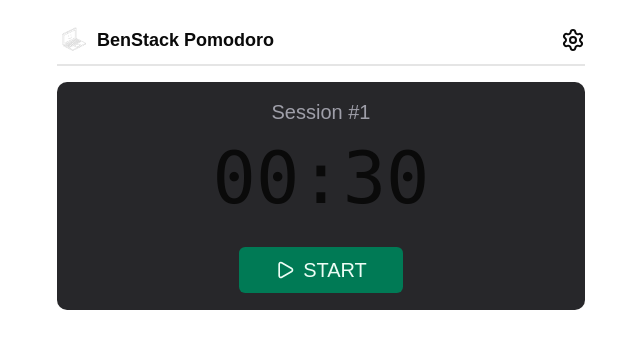
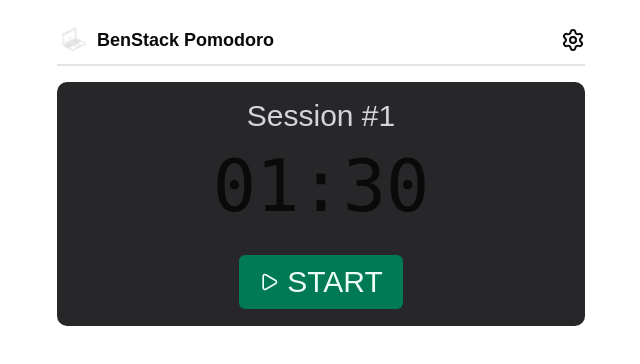
Before and after one commit to benstackdev/benstack-pomodoro, a React (Vite) app: page / in a window 1280 px wide. Shown: the top 364 px of the page, without its empty margins (319-959 px from the left). Built offline with nearby package versions, Linux system fonts and the light colour scheme.

Commit message:
refactor timer:
- works based on one given time in seconds
rather than having to specify minutes and seconds
- tweaked some font sizes

```diff
--- a/src/App.tsx
+++ b/src/App.tsx
@@ -5,7 +5,7 @@ export function App() {
   return (
     <div className="flex flex-col min-h-svh p-6 max-w-xl mx-auto">
       <Header />
-      <Timer focusMinutes={0} focusSeconds={30} breakMinutes={2} breakSeconds={0} />
+      <Timer focusTime={90} breakTime={120} />
     </div>
   );
 }
--- a/src/components/timer.tsx
+++ b/src/components/timer.tsx
@@ -14,20 +14,15 @@ const TimerState = {
 export type TimerStateType = (typeof TimerState)[keyof typeof TimerState];
 
 export type TimerProps = {
-  focusMinutes: number,
-  focusSeconds: number,
-  breakMinutes: number,
-  breakSeconds: number;
+  focusTime: number,
+  breakTime: number;
 };
 
 export function Timer({
-  focusMinutes: fminutes,
-  focusSeconds: fseconds,
-  breakMinutes: bminutes,
-  breakSeconds: bseconds
+  focusTime,
+  breakTime
 }: TimerProps) {
-  const [minutes, setMinutes] = useState<number>(fminutes);
-  const [seconds, setSeconds] = useState<number>(fseconds);
+  const [time, setTime] = useState<number>(focusTime);
   const [sessionCount, setSessionCount] = useState<number>(1);
   const [onBreak, setOnBreak] = useState<boolean>(false);
 
@@ -35,28 +30,29 @@ export function Timer({
 
   // Update timer
   const updateTimer = useCallback(() => {
-    if (seconds === 0) {
-      if (minutes === 0) {
-        setTimerState(TimerState.DONE);
-        setSessionCount(onBreak ? sessionCount + 1 : sessionCount);
-        setMinutes(onBreak ? fminutes : bminutes);
-        setSeconds(onBreak ? fseconds : bseconds);
-        setOnBreak(!onBreak);
-        return;
-      }
-      setSeconds(59);
-      setMinutes(minutes - 1);
+    if (time === 0) {
+      setTimerState(TimerState.DONE);
+      setSessionCount(onBreak ? sessionCount + 1 : sessionCount);
+      setTime(onBreak ? focusTime : breakTime);
+      setOnBreak(!onBreak);
       return;
     }
-
-    setSeconds(seconds - 1);
-  }, [bminutes, bseconds, fminutes, fseconds, onBreak, sessionCount, minutes, seconds, setMinutes, setSeconds, setTimerState, setSessionCount, setOnBreak]);
+    setTime(time - 1);
+  }, [onBreak, sessionCount, time, focusTime, breakTime, setTime, setTimerState, setSessionCount, setOnBreak]);
 
   // Update timer state
   const updateTimerState = () => {
     if (timerState === TimerState.RUNNING)
       setTimerState(TimerState.PAUSED);
     else setTimerState(TimerState.RUNNING);
+  };
+
+  // Get timer display
+  const timerDisplay = (): string => {
+    const minutes = Math.floor(time / 60);
+    const seconds = time % 60;
+
+    return `${minutes < 10 ? "0" + minutes : minutes}:${seconds < 10 ? "0" + seconds : seconds}`;
   };
 
   useEffect(() => {
@@ -73,13 +69,13 @@ export function Timer({
         : timerState !== TimerState.RUNNING ? "bg-zinc-800" : ""
     )}>
       <CardContent className={cn("flex flex-col items-center gap-y-4")}>
-        <div className={cn("text-xl text-zinc-400")}>
+        <div className={cn("text-3xl text-zinc-300")}>
           {onBreak ? `Break #${sessionCount}` : `Session #${sessionCount}`}
         </div>
         <div className={cn("text-7xl font-mono")}>
-          {minutes < 10 ? "0" + minutes : minutes}:{seconds < 10 ? "0" + seconds : seconds}
+          {timerDisplay()}
         </div>
-        <Button className={cn("mt-4 text-xl w-1/3 min-w-30 h-12")} onClick={updateTimerState}>
+        <Button className={cn("mt-4 text-3xl w-1/3 min-w-30 h-14")} onClick={updateTimerState}>
           {timerState === TimerState.RUNNING
             ? (
               <div className={cn("flex flex-row items-center gap-x-2")}>
```
